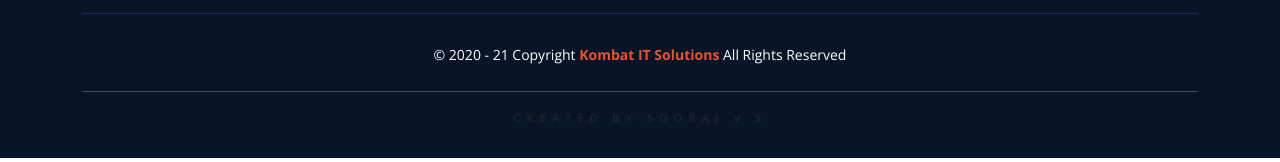
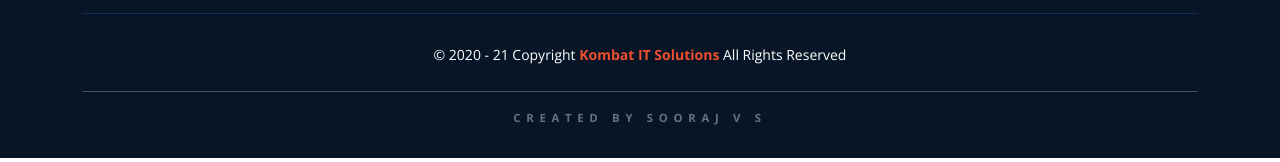
Before and after one commit to zoorajvs/kombatnew, a plain HTML site: page index.html in a window 1280 px wide. Shown: the part 6186-6348 px from the top of the page. Drawn offline with nearby package versions, Linux system fonts and the light colour scheme.

Commit message:
firstijdfjjasd

```diff
--- a/assets/css/style.css
+++ b/assets/css/style.css
@@ -1837,7 +1837,7 @@ section {
 
 
 .ml16 {
-  color: #402d2d;
+  color: #ffffff;
   padding: 40px 0;
   font-weight: 800;
   font-size: 1;
```
